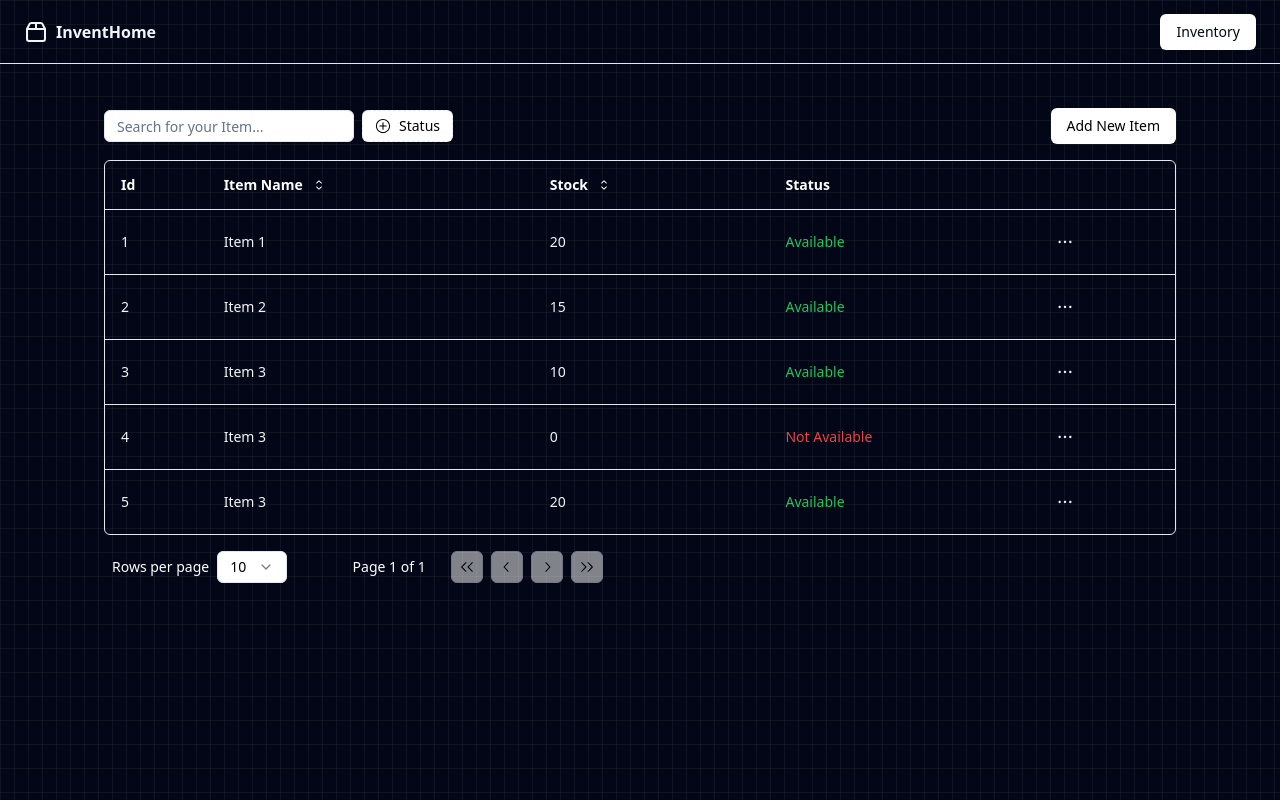
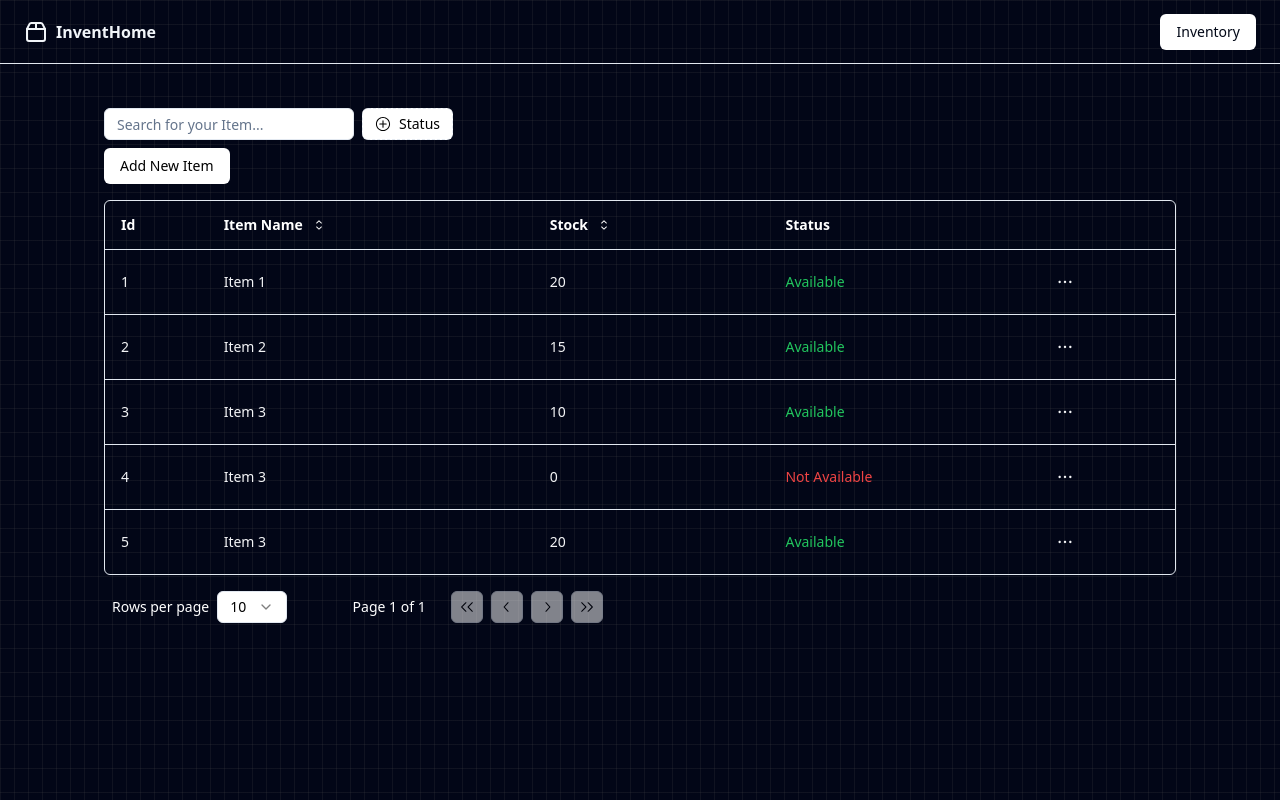
Before and after one commit to Ankitverma3507/InventHome, a Next.js app: page /inventory-management in a window 1280 px wide. Built offline with nearby package versions, Linux system fonts and the light colour scheme.

Commit message:
mobileview

```diff
--- a/src/components/inventory_data-table-toolbar.tsx
+++ b/src/components/inventory_data-table-toolbar.tsx
@@ -32,7 +32,7 @@ export function InDataTableToolbar<TData>({
   const isFiltered = table.getState().columnFilters.length > 0
 
   return (
-    <div className="flex items-center justify-between text-black">
+    <div className="flex sm:flex-col sm:gap-2 sm:items-start items-center justify-between text-black">
       <div className="flex flex-1 items-center space-x-2">
         <Input
           placeholder="Search for your Item..."
```
